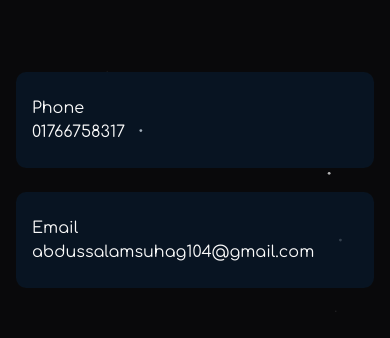
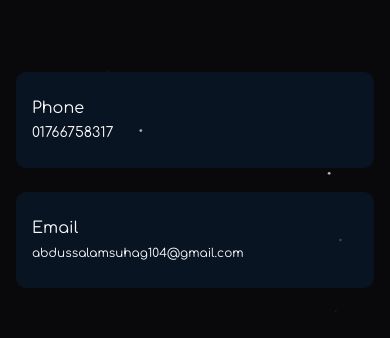
Before and after one commit to md-suhag/suhag-portfolio, a Next.js app: page / in a window 390 px wide. Shown: the part 5720-6058 px from the top of the page. Built offline with nearby package versions, Linux system fonts and the light colour scheme.

Commit message:
fix: contact email responsive issue

```diff
--- a/src/components/home/Contact.tsx
+++ b/src/components/home/Contact.tsx
@@ -18,11 +18,16 @@ const Contact = () => {
         >
           <div className="p-4  py-6 my-6  rounded-lg bg-primary/10">
             <h4 className="">Phone</h4>
-            <a href="tel:01766758317">01766758317</a>
+            <a className="text-sm" href="tel:01766758317">
+              01766758317
+            </a>
           </div>
-          <div className="p-4 py-6  my-6  rounded-lg bg-primary/10">
+          <div className="p-4 py-6  my-6  rounded-lg bg-primary/10 overflow-clip">
             <h4>Email</h4>
-            <a href="mailto:abdussalamsuhag104@gmail.com">
+            <a
+              className="text-[12px] sm:text-sm"
+              href="mailto:abdussalamsuhag104@gmail.com"
+            >
               abdussalamsuhag104@gmail.com
             </a>
           </div>
```
